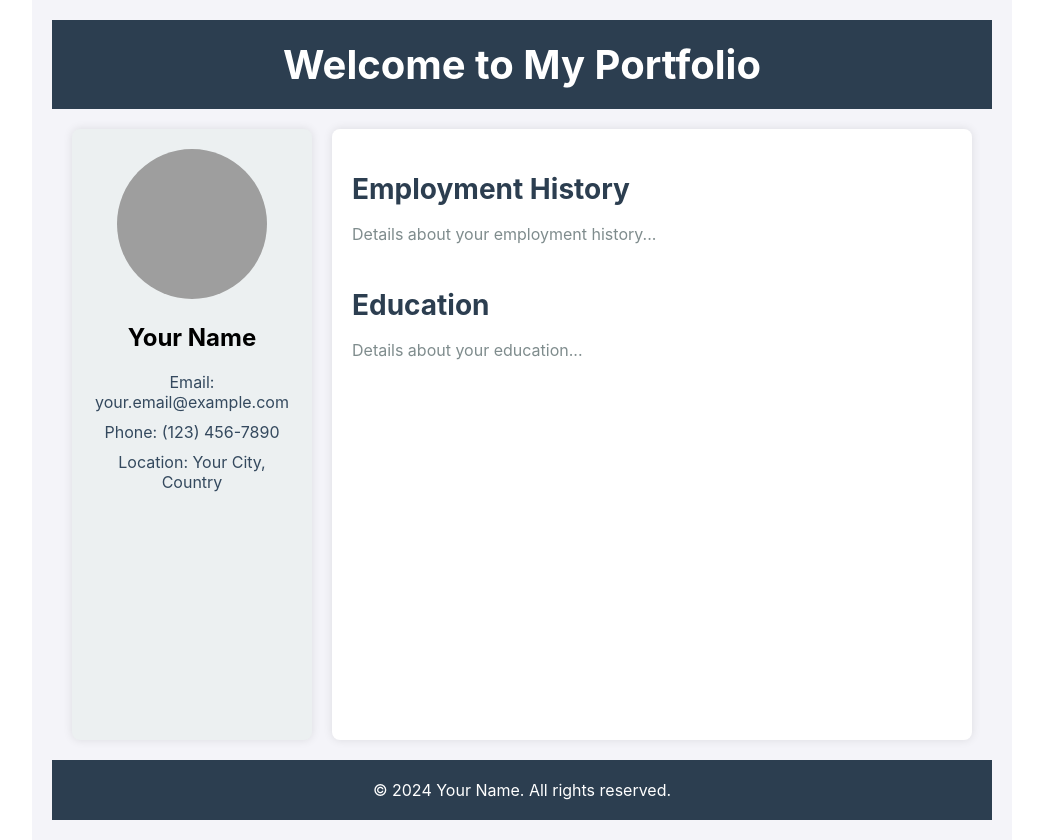
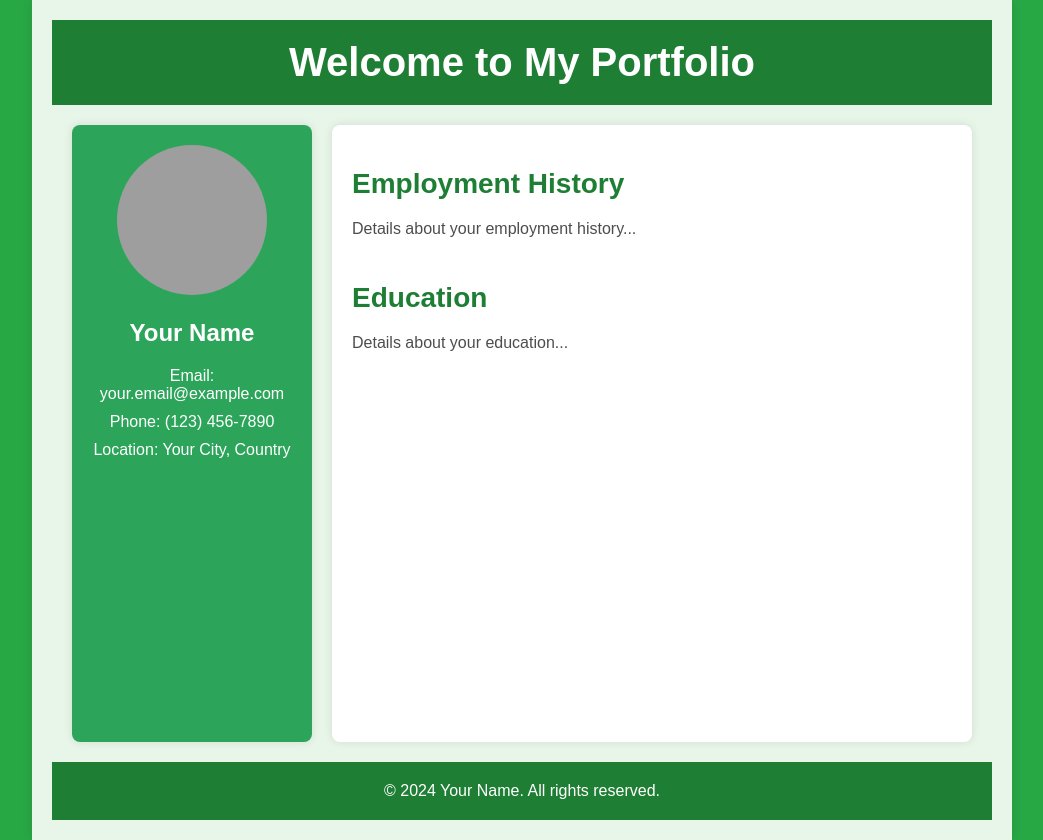
Before and after one commit to ThomasRMIT/personal-website, a React (Create React App) app: page / in a window 1280 px wide. Shown: the whole page, without its empty margins (118-1161 px from the left). Built offline with nearby package versions, Linux system fonts and the light colour scheme; grey boxes are pictures that could not be loaded.

Commit message:
Added green colour scheme

```diff
--- a/src/App.css
+++ b/src/App.css
@@ -1,17 +1,26 @@
+/* Body */
+body {
+  background-color: #28a745; /* Green background for the entire page */
+  margin: 0;
+  padding: 0;
+  font-family: Arial, sans-serif;
+}
+
 /* Container */
 .container {
   display: flex;
   flex-direction: column;
   min-height: 100vh;
-  background-color: #f4f4f9;
+  background-color: #e8f5e9; /* Light green for the content area */
   padding: 20px;
+  box-shadow: 0 0 10px rgba(0, 0, 0, 0.1); /* Slight shadow around the content */
 }
 
 /* Header */
 .header {
   text-align: center;
   padding: 20px;
-  background-color: #2c3e50;
+  background-color: #1e7e34; /* Dark green for the header */
   color: white;
 }
 
@@ -30,7 +39,7 @@
 /* Sidebar */
 .sidebar {
   flex: 1;
-  background-color: #ecf0f1;
+  background-color: #2ca55b; /* Medium green for the sidebar */
   padding: 20px;
   border-radius: 8px;
   box-shadow: 0 0 10px rgba(0, 0, 0, 0.1);
@@ -54,18 +63,19 @@
 
 .basic-details h2 {
   font-size: 1.5rem;
+  color: white; /* White text for sidebar */
 }
 
 .basic-details p {
   margin: 10px 0;
-  color: #34495e;
+  color: white; /* White text for sidebar */
   font-size: 1rem;
 }
 
 /* Main Content */
 .main-content {
   flex: 3;
-  background-color: white;
+  background-color: white; /* White background for better readability */
   padding: 20px;
   margin-left: 20px;
   border-radius: 8px;
@@ -79,20 +89,20 @@
 .content-section h2 {
   font-size: 1.75rem;
   margin-bottom: 10px;
-  color: #2c3e50;
+  color: #1e7e34; /* Dark green for section titles */
 }
 
 .content-section p {
   font-size: 1rem;
   line-height: 1.6;
-  color: #7f8c8d;
+  color: #4d4d4d; /* Dark gray text for readability */
 }
 
 /* Footer */
 .footer {
   text-align: center;
   padding: 20px;
-  background-color: #2c3e50;
+  background-color: #1e7e34; /* Dark green for footer */
   color: white;
 }
 
```
